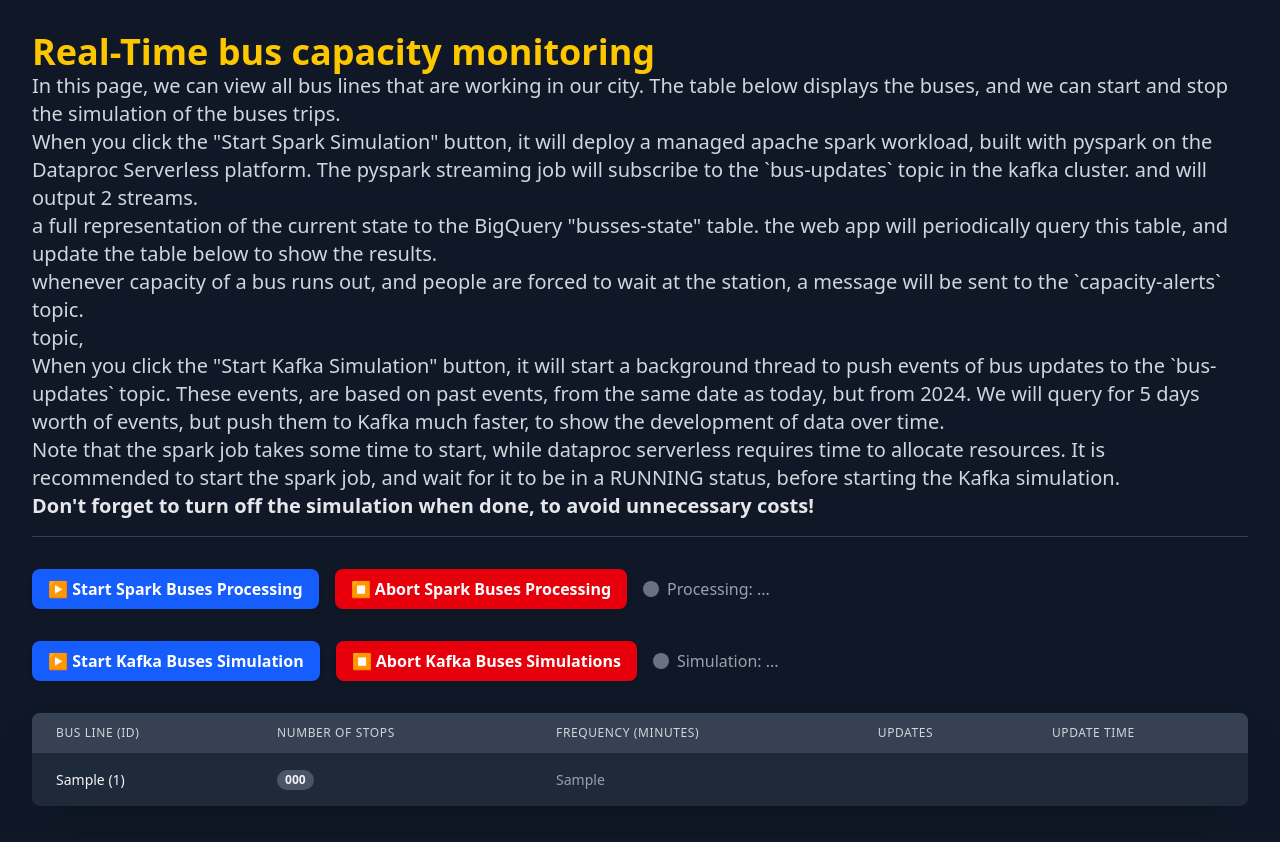
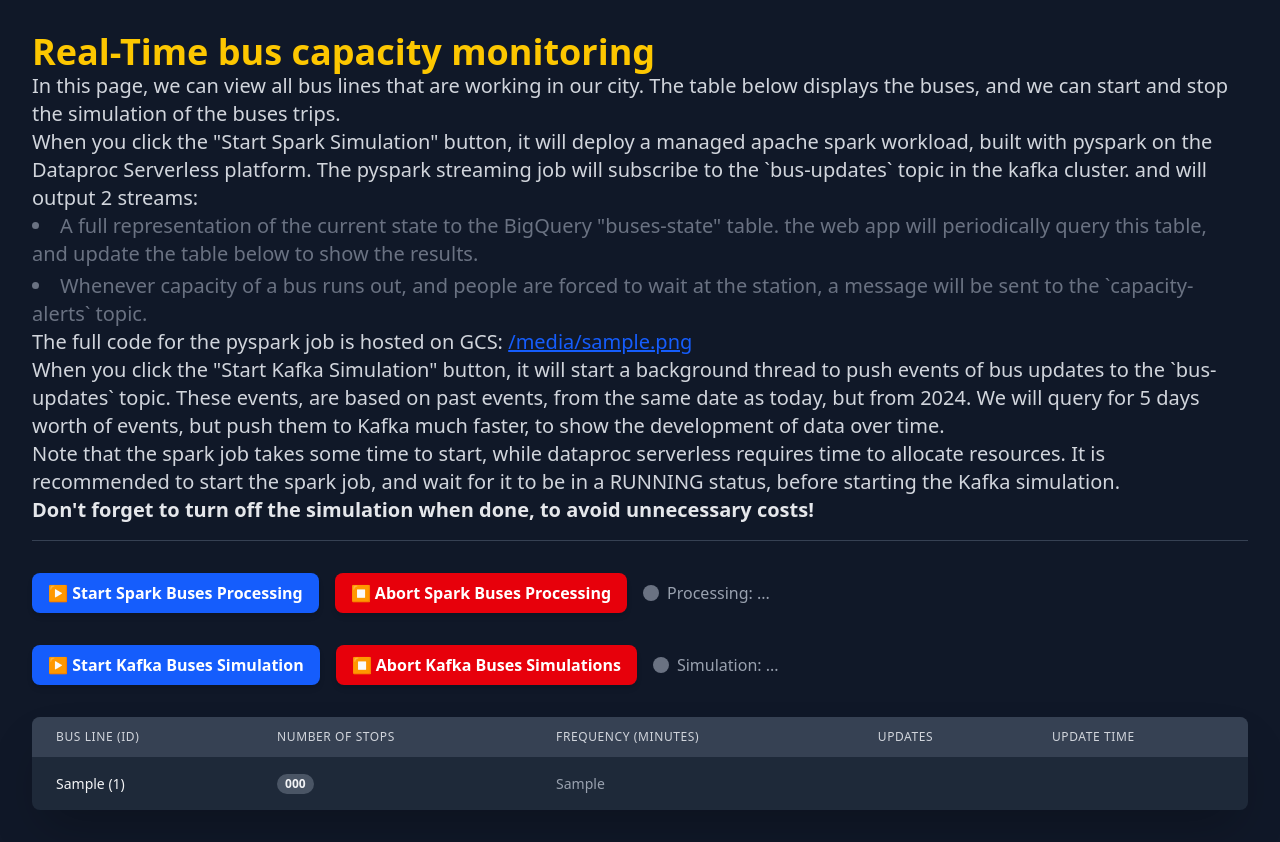
Before and after one commit to renovate-bot/GoogleCloudPlatform-_-open-data-lakehouse-demo, a Flask app: template src/open_data_lakehouse_demo/templates/index.html in a window 1280 px wide. Before the commit the page ends 806 px from the top, so only its background shows below. Run offline with Flask 3, Linux system fonts and the light colour scheme; the template is opened without the code that fills it: most values are stand-ins (such as "Sample title", 1, 10 or a date in 2020); parts of the project's set-up code (start-up, migrations or seed data) failed here and were passed over.

Commit message:
Feature/webapp part 2 (#9)
* Small UI changes

* Small UI changes

* rephrased "job not found" to "job not started"
small js refactoring

---------

Co-authored-by: Eyal Ben Ivri <eyalbenivri@google.com>

```diff
--- a/src/open_data_lakehouse_demo/main.py
+++ b/src/open_data_lakehouse_demo/main.py
@@ -166,7 +166,8 @@ def stop_kafka_simulation():
 @app.route("/index")
 def index():
     bus_lines = app.config["bq_client"].get_all_bus_lines()
-    return render_template("index.html", bus_lines=bus_lines)
+    spark_link = spark_service.pyspark_main_file.replace("gs://", "https://storage.mtls.cloud.google.com/")
+    return render_template("index.html", bus_lines=bus_lines, pyspark_file_link=spark_link)
 
 if __name__ == '__main__':
     import google.cloud.logging
--- a/src/open_data_lakehouse_demo/static/css/style.css
+++ b/src/open_data_lakehouse_demo/static/css/style.css
@@ -15,6 +15,7 @@
     --color-yellow-500: oklch(79.5% 0.184 86.047);
     --color-green-400: oklch(79.2% 0.209 151.711);
     --color-green-500: oklch(72.3% 0.219 149.579);
+    --color-blue-500: oklch(62.3% 0.214 259.815);
     --color-blue-600: oklch(54.6% 0.245 262.881);
     --color-blue-900: oklch(37.9% 0.146 265.522);
     --color-gray-100: oklch(96.7% 0.003 264.542);
@@ -28,6 +29,7 @@
     --color-gray-900: oklch(21% 0.034 264.665);
     --color-white: #fff;
     --spacing: 0.25rem;
+    --container-md: 28rem;
     --text-xs: 0.75rem;
     --text-xs--line-height: calc(1 / 0.75);
     --text-sm: 0.875rem;
@@ -242,14 +244,29 @@
   .w-4 {
     width: calc(var(--spacing) * 4);
   }
+  .max-w-md {
+    max-width: var(--container-md);
+  }
   .min-w-full {
     min-width: 100%;
+  }
+  .border-collapse {
+    border-collapse: collapse;
   }
   .transform {
     transform: var(--tw-rotate-x,) var(--tw-rotate-y,) var(--tw-rotate-z,) var(--tw-skew-x,) var(--tw-skew-y,);
   }
   .cursor-pointer {
     cursor: pointer;
+  }
+  .resize {
+    resize: both;
+  }
+  .list-inside {
+    list-style-position: inside;
+  }
+  .list-disc {
+    list-style-type: disc;
   }
   .flex-wrap {
     flex-wrap: wrap;
@@ -259,6 +276,13 @@
   }
   .gap-4 {
     gap: calc(var(--spacing) * 4);
+  }
+  .space-y-1 {
+    :where(& > :not(:last-child)) {
+      --tw-space-y-reverse: 0;
+      margin-block-start: calc(calc(var(--spacing) * 1) * var(--tw-space-y-reverse));
+      margin-block-end: calc(calc(var(--spacing) * 1) * calc(1 - var(--tw-space-y-reverse)));
+    }
   }
   .space-x-2 {
     :where(& > :not(:last-child)) {
@@ -292,6 +316,10 @@
   }
   .rounded-lg {
     border-radius: var(--radius-lg);
+  }
+  .border {
+    border-style: var(--tw-border-style);
+    border-width: 1px;
   }
   .border-b {
     border-bottom-style: var(--tw-border-style);
@@ -399,6 +427,9 @@
   .whitespace-nowrap {
     white-space: nowrap;
   }
+  .text-blue-600 {
+    color: var(--color-blue-600);
+  }
   .text-gray-100 {
     color: var(--color-gray-100);
   }
@@ -410,6 +441,9 @@
   }
   .text-gray-400 {
     color: var(--color-gray-400);
+  }
+  .text-gray-500 {
+    color: var(--color-gray-500);
   }
   .text-green-400 {
     color: var(--color-green-400);
@@ -426,6 +460,9 @@
   .uppercase {
     text-transform: uppercase;
   }
+  .underline {
+    text-decoration-line: underline;
+  }
   .shadow-2xl {
     --tw-shadow: 0 25px 50px -12px var(--tw-shadow-color, rgb(0 0 0 / 0.25));
     box-shadow: var(--tw-inset-shadow), var(--tw-inset-ring-shadow), var(--tw-ring-offset-shadow), var(--tw-ring-shadow), var(--tw-shadow);
@@ -433,6 +470,10 @@
   .shadow-md {
     --tw-shadow: 0 4px 6px -1px var(--tw-shadow-color, rgb(0 0 0 / 0.1)), 0 2px 4px -2px var(--tw-shadow-color, rgb(0 0 0 / 0.1));
     box-shadow: var(--tw-inset-shadow), var(--tw-inset-ring-shadow), var(--tw-ring-offset-shadow), var(--tw-ring-shadow), var(--tw-shadow);
+  }
+  .outline {
+    outline-style: var(--tw-outline-style);
+    outline-width: 1px;
   }
   .transition-all {
     transition-property: all;
@@ -490,9 +531,26 @@
       }
     }
   }
+  .hover\:no-underline {
+    &:hover {
+      @media (hover: hover) {
+        text-decoration-line: none;
+      }
+    }
+  }
   .md\:p-8 {
     @media (width >= 48rem) {
       padding: calc(var(--spacing) * 8);
+    }
+  }
+  .dark\:text-blue-500 {
+    @media (prefers-color-scheme: dark) {
+      color: var(--color-blue-500);
+    }
+  }
+  .dark\:text-gray-400 {
+    @media (prefers-color-scheme: dark) {
+      color: var(--color-gray-400);
     }
   }
 }
@@ -515,6 +573,11 @@
 @property --tw-skew-y {
   syntax: "*";
   inherits: false;
+}
+@property --tw-space-y-reverse {
+  syntax: "*";
+  inherits: false;
+  initial-value: 0;
 }
 @property --tw-space-x-reverse {
   syntax: "*";
@@ -608,6 +671,11 @@
   inherits: false;
   initial-value: 0 0 #0000;
 }
+@property --tw-outline-style {
+  syntax: "*";
+  inherits: false;
+  initial-value: solid;
+}
 @property --tw-duration {
   syntax: "*";
   inherits: false;
@@ -639,6 +707,7 @@
       --tw-rotate-z: initial;
       --tw-skew-x: initial;
       --tw-skew-y: initial;
+      --tw-space-y-reverse: 0;
       --tw-space-x-reverse: 0;
       --tw-divide-y-reverse: 0;
       --tw-border-style: solid;
@@ -659,6 +728,7 @@
       --tw-ring-offset-width: 0px;
       --tw-ring-offset-color: #fff;
       --tw-ring-offset-shadow: 0 0 #0000;
+      --tw-outline-style: solid;
       --tw-duration: initial;
       --tw-ease: initial;
       --tw-scale-x: 1;
--- a/src/open_data_lakehouse_demo/templates/index.html
+++ b/src/open_data_lakehouse_demo/templates/index.html
@@ -12,13 +12,13 @@
             can start and stop the simulation of the buses trips.
         </p>
         <p>
-            When you click the "Start Spark Simulation" button, it will deploy a managed apache spark workload, built with pyspark on the Dataproc Serverless platform. The pyspark streaming job will subscribe to the `bus-updates` topic in the kafka cluster. and will output 2 streams.
+            When you click the "Start Spark Simulation" button, it will deploy a managed apache spark workload, built with pyspark on the Dataproc Serverless platform. The pyspark streaming job will subscribe to the `bus-updates` topic in the kafka cluster. and will output 2 streams:
         </p>
-        <ul>
-        <li>a full representation of the current state to the BigQuery "busses-state" table. the web app will periodically query this table, and update the table below to show the results.</li>
-        <li>whenever capacity of a bus runs out, and people are forced to wait at the station, a message will be sent to the `capacity-alerts` topic.</li>
-            topic,
+        <ul class="space-y-1 text-gray-500 list-disc list-inside dark:text-gray-400">
+            <li>A full representation of the current state to the BigQuery "buses-state" table. the web app will periodically query this table, and update the table below to show the results.</li>
+            <li>Whenever capacity of a bus runs out, and people are forced to wait at the station, a message will be sent to the `capacity-alerts` topic.</li>
         </ul>
+        <p>The full code for the pyspark job is hosted on GCS: <a class="font-medium text-blue-600 underline dark:text-blue-500 hover:no-underline" href="{{ pyspark_file_link }}" target="_blank">{{ pyspark_file_link }}</a></p>
         <p>
             When you click the "Start Kafka Simulation" button, it will start a background thread to push events of bus updates to the `bus-updates` topic.
             These events, are based on past events, from the same date as today, but from 2024. We will query for 5 days worth of events, but push them to Kafka much faster, to show the development of data over time.
@@ -59,7 +59,7 @@
 
     <div class="flex items-center space-x-2">
         <div id="kafka-status-icon" class="w-4 h-4 rounded-full bg-gray-500"></div>
-        <span id="kafka-status-message-wrapper" class="text-gray-400">Simulation: <span id="kafka-status-message">...</span>
+        <span id="kafka-status-message-wrapper" class="text-gray-400">Simulation: <span id="kafka-status-message">...</span></span>
     </div>
 
 </div>
@@ -176,44 +176,54 @@
 
     function checkForUpdates() {
         $.get("{{ url_for('spark_status') }}").done(function (updates) {
-            handle_bus_updates(updates["stats"], updates["is_running"])
+            handle_bus_updates(updates["stats"], updates["is_running"]);
+            const status_icon = $("#spark-status-icon");
+            const message_wrapper = $("#spark-status-message-wrapper");
+            status_icon.removeClass(background_colors_classes);
+            message_wrapper.removeClass(text_colors_classes);
             switch (updates["status"].toUpperCase()) {
                 case "PENDING":
                 case "PRE_RUN_CLEANUP":
                 case "SUBMITTED":
-                    $("#spark-status-icon").removeClass(background_colors_classes).addClass("bg-yellow-500");
-                    $("#spark-status-message-wrapper").removeClass(text_colors_classes).addClass("text-yellow-400");
+                    status_icon.addClass("bg-yellow-500");
+                    message_wrapper.addClass("text-yellow-400");
                     break;
                 case "RUNNING":
-                    $("#spark-status-icon").removeClass(background_colors_classes).addClass("bg-green-500");
-                    $("#spark-status-message-wrapper").removeClass(text_colors_classes).addClass("text-green-400");
+                    status_icon.addClass("bg-green-500");
+                    message_wrapper.addClass("text-green-400");
                     break;
                 case "ERROR":
-                    $("#spark-status-icon").removeClass(background_colors_classes).addClass("bg-red-500");
-                    $("#spark-status-message-wrapper").removeClass(text_colors_classes).addClass("text-red-400");
+                    status_icon.addClass("bg-red-500");
+                    message_wrapper.addClass("text-red-400");
                     break;
                 default:
-                    $("#spark-status-icon").removeClass(background_colors_classes).addClass("bg-gray-500");
-                    $("#spark-status-message-wrapper").removeClass(text_colors_classes).addClass("text-gray-400");
+                    status_icon.addClass("bg-gray-500");
+                    message_wrapper.addClass("text-gray-400");
                     break;
             }
-            $("#spark-status-message").text(`${updates["message"]} (${updates["status"]})`);
+            message_wrapper.text(`${updates["message"]} (${updates["status"]})`);
         });
         $.get("{{ url_for('kafka_status') }}").done(function (updates) {
             let extra_message = "";
+            const status_icon = $("#kafka-status-icon");
+            const message_wrapper = $("#kafka-status-message-wrapper");
+
+            status_icon.removeClass(background_colors_classes);
+            message_wrapper.removeClass(text_colors_classes);
+
             switch (updates["status"].toUpperCase()) {
                 case "ACTIVE":
-                    $("#kafka-status-icon").removeClass(background_colors_classes).addClass("bg-green-500");
-                    $("#kafka-status-message-wrapper").removeClass(text_colors_classes).addClass("text-green-400");
+                    status_icon.addClass("bg-green-500");
+                    message_wrapper.addClass("text-green-400");
                     extra_message = ` Sent ${updates["stats"]["sent_messages"]} out of ${updates["stats"]["total_messages"]}`
                     break;
                 case "ERROR":
-                    $("#kafka-status-icon").removeClass(background_colors_classes).addClass("bg-red-500");
-                    $("#kafka-status-message-wrapper").removeClass(text_colors_classes).addClass("text-red-400");
+                    status_icon.addClass("bg-red-500");
+                    message_wrapper.addClass("text-red-400");
                     break;
                 default:
-                    $("#kafka-status-icon").removeClass(background_colors_classes).addClass("bg-gray-500");
-                    $("#kafka-status-message-wrapper").removeClass(text_colors_classes).addClass("text-gray-400");
+                    status_icon.addClass("bg-gray-500");
+                    message_wrapper.addClass("text-gray-400");
                     break;
             }
             $("#kafka-status-message").text(`${updates["message"]}${extra_message}`);
```
Also changed, not shown: src/open_data_lakehouse_demo/pyspark_service.py (+9 -5 lines), 1 other file.
